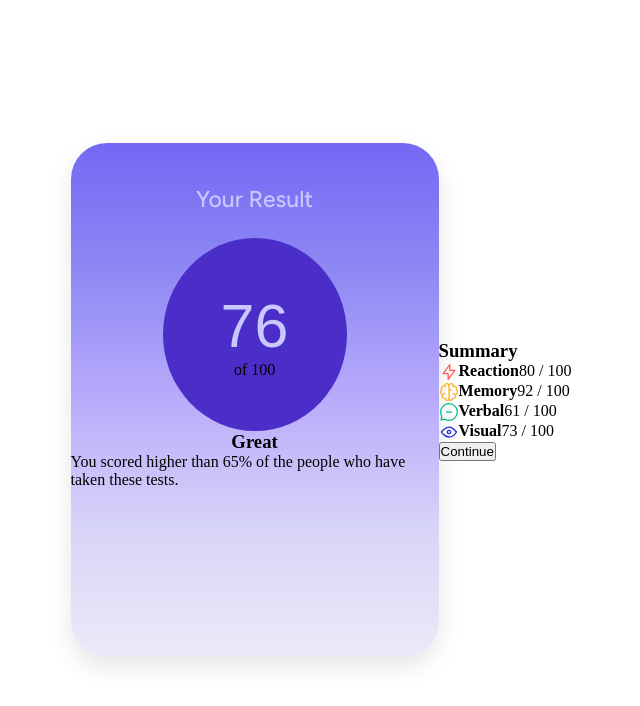
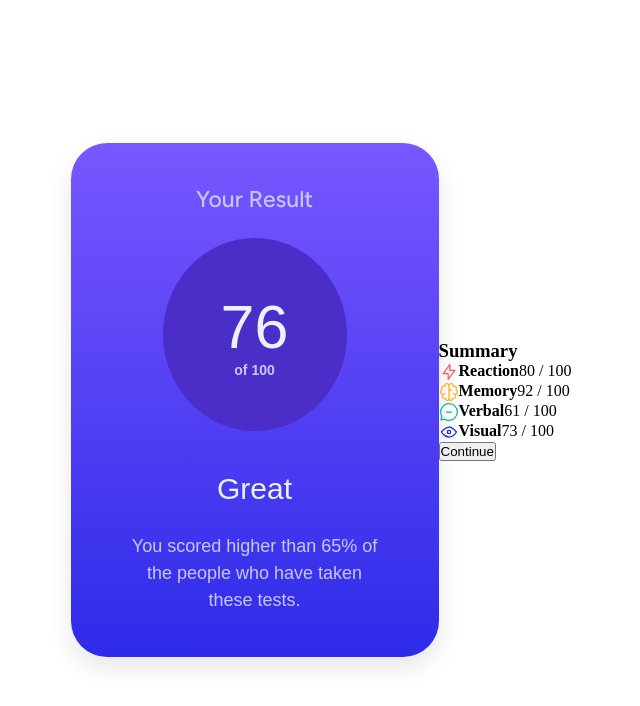
Before and after one commit to Teiko21/RESULTS-SUMMARY-COMPONENT, a plain HTML site: page index.html in a window 1280 px wide. Shown: the whole page, without its empty margins (319-959 px from the left). Drawn offline with Linux system fonts and the light colour scheme.

Commit message:
fnializing blue left card

```diff
--- a/index.html
+++ b/index.html
@@ -32,7 +32,7 @@
 
         <h3 class="appreciation">Great</h3>
 
-        <p class="comment">You scored higher than 65% of the people who have taken these tests.</p>
+        <p class="comment">You scored higher than 65% of <br> the people who have taken <br> these tests.</p>
 
       </div>
 
--- a/style.css
+++ b/style.css
@@ -31,12 +31,9 @@ html, body {
     border-radius: 36px;
     background: linear-gradient(
         to bottom,
-        #7567F4,
-        #8E89F4,
-        #B9ABFB,
-        #D7D4F8,
-        #ECE9F8
-      );
+        hsl(252, 100%, 67%),
+        hsl(241, 81%, 54%)
+    );
       box-shadow: 0 10px 25px rgba(0, 0, 0, 0.1);
 
 }
@@ -53,6 +50,7 @@ html, body {
     height: 193px;
     margin-top: 25px;
     background-color: rgb(75, 46, 199);
+    margin-bottom: 41px;
 }
 
 .appreciation_and_comment {
@@ -60,6 +58,7 @@ html, body {
     display: flex;
     flex-direction: column;
     align-items: center;
+    text-align: center;
     justify-content: center;
 
 }
@@ -106,7 +105,36 @@ html, body {
 
     font-family: "Fightree", sans-serif;
     font-size: 61px;
-    color: hsl(241, 100%, 89%);
+    color: hsl(221, 100%, 96%);
     font-weight: 500;
 
 }
+
+.score2 {
+
+    font-family: "Fightree", sans-serif;
+    font-size: 14px;
+    color: hsl(241, 100%, 89%);
+    font-weight: 700;
+
+}
+
+.appreciation {
+
+    font-family:    "Fightree", sans-serif;
+    font-size: 30px;
+    color: hsl(221, 100%, 96%);
+    font-weight: 500;
+    margin-bottom: 27px;
+
+}
+
+.comment {
+
+    font-family: "Fightree", sans-serif;
+    font-size: 18px;
+    color: hsl(241, 100%, 89%);
+    font-weight: 500;
+    line-height: 1.5;
+
+}
```
